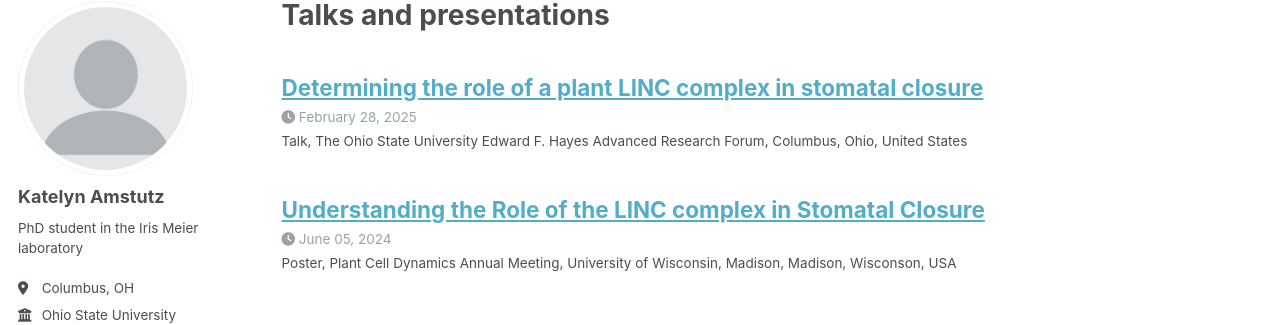
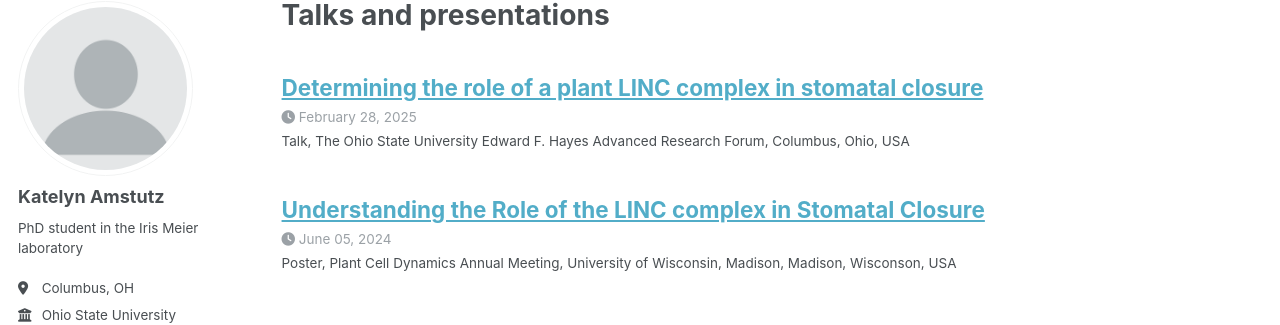
Before and after one commit to KatelynAmstutz/katelynamstutz.github.io, a Jekyll site: the page built from _pages/talks.html, in a window 1280 px wide. Shown: the part 98-423 px from the top of the page. Built offline with Jekyll 4.4.1, drawn with Linux system fonts in a browser that asks for light colours; some web fonts are replaced.

Commit message:
Update 2025-02-28 Talk.md

```diff
--- a/_talks/2025-02-28 Talk.md
+++ b/_talks/2025-02-28 Talk.md
@@ -2,8 +2,8 @@
 title: "Determining the role of a plant LINC complex in stomatal closure"
 collection: talks
 type: "Talk"
-permalink: /talks/2025-02-28 Talk.
+permalink: /talks/2025-02-28 Talk
 venue: "The Ohio State University Edward F. Hayes Advanced Research Forum"
 date: 2025-02-28
-location: "Columbus, Ohio, United States"
+location: "Columbus, Ohio, USA"
 ---
```
